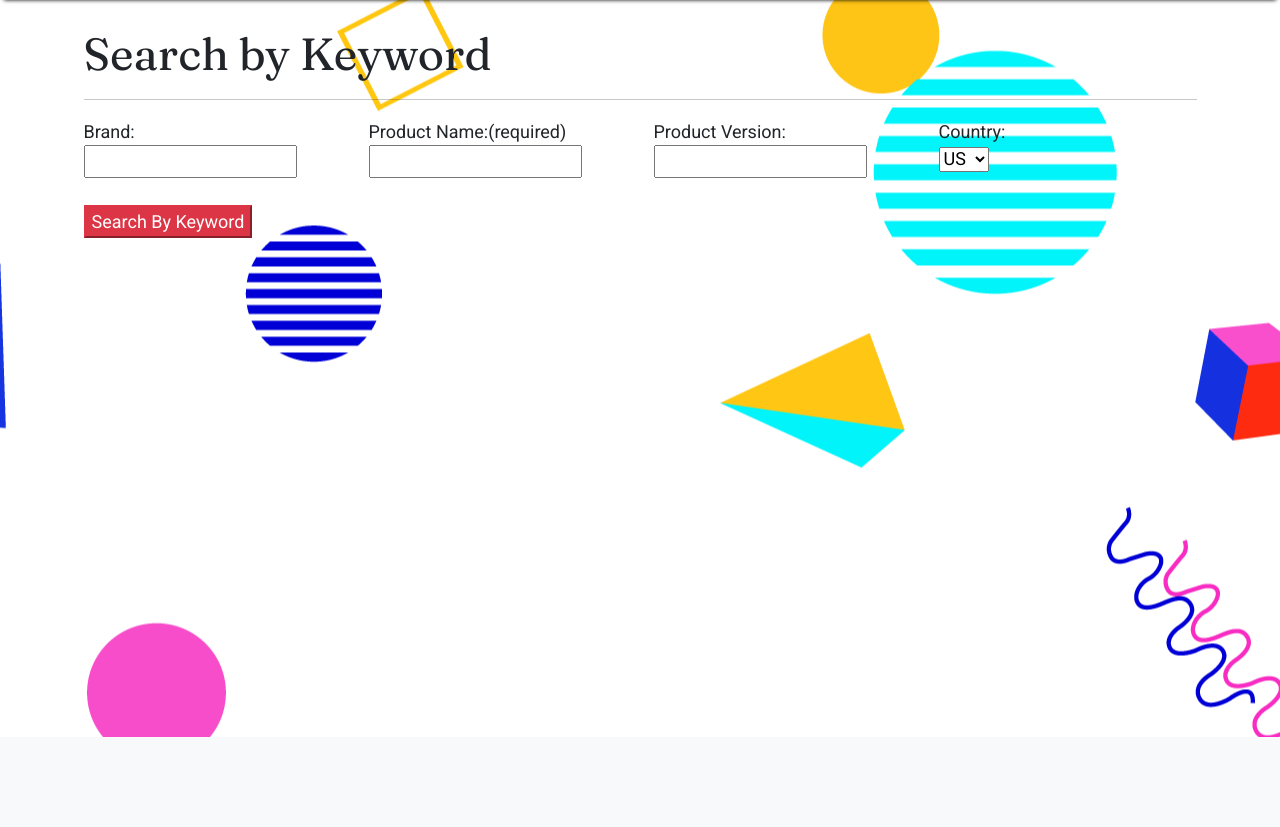
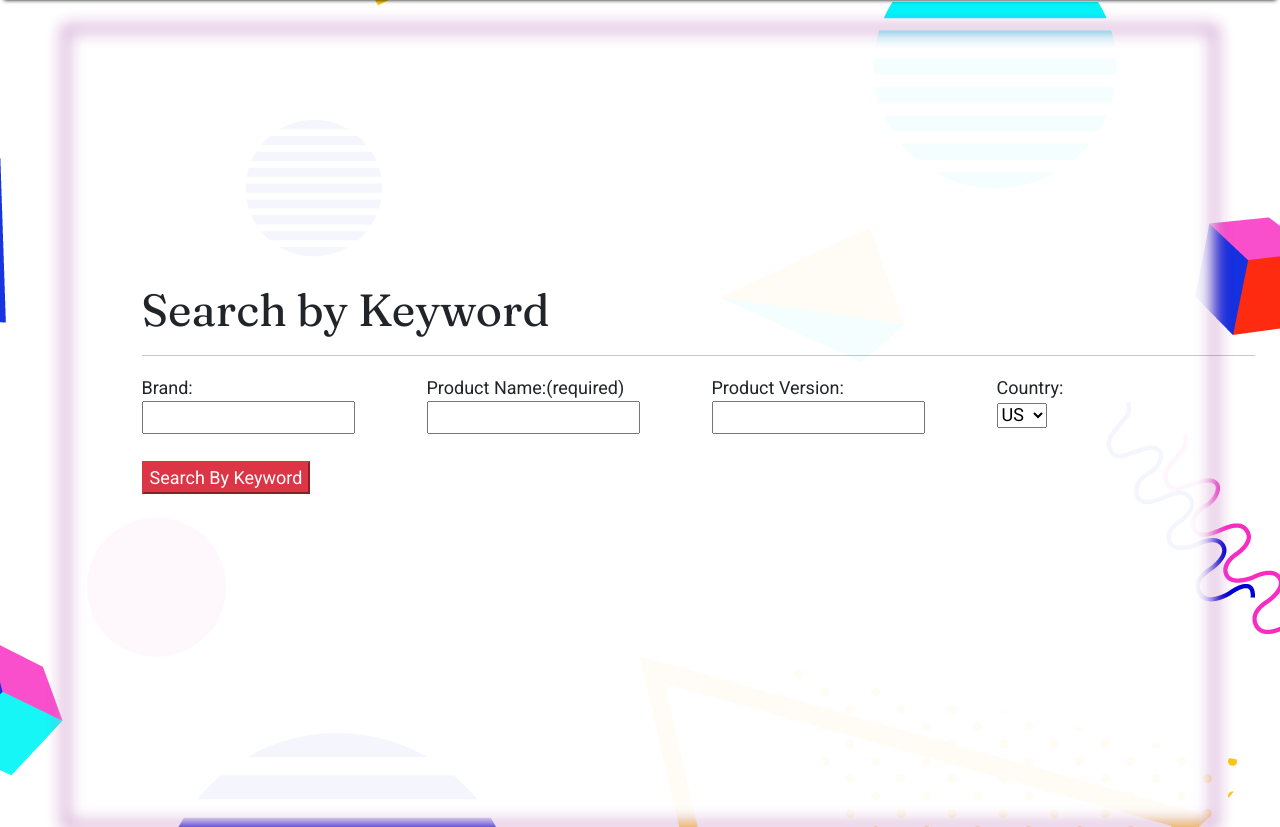
Before and after one commit to dengxinjuan/trueDeal, a Flask app: page / in a window 1280 px wide. Shown: the part 63-890 px from the top of the page. Before the commit the page ends 800 px from the top, so only its background shows below. Run offline with Flask 2, Linux system fonts and the light colour scheme.

Commit message:
working on frontpage ui

```diff
--- a/static/css/main.css
+++ b/static/css/main.css
@@ -16,3 +16,31 @@
 h1{
     font-family: 'Fraunces', serif;
 }
+
+.center{
+    margin:auto;
+    width: 50%;
+    padding: 10px;
+}
+
+.abox{
+  opacity: 0.96;
+  background-color:white;
+   z-index: -1;
+   position: absolute;
+    filter: blur(8px);
+    height: 100%;
+    width: 90%;
+    margin-top: auto;
+    margin-left: 5%;
+     margin-right: 5%;
+     border: 3px solid purple;
+}
+
+.bbox{
+    margin-top: 20%;
+    margin-left: 25%;
+    margin-right: 5%;
+    left:10%;
+    position: absolute;
+}
--- a/templates/home.html
+++ b/templates/home.html
@@ -3,8 +3,12 @@
 
 {%block content%}
 
+
+    <div class="center abox"></div>
+
+
  <!-----I want to use form here so next step will start use forms.py-->
-    <div class="container">
+    <div class="container bbox" >
         <h1>Search by Keyword</h1>
         <hr>
 
```
